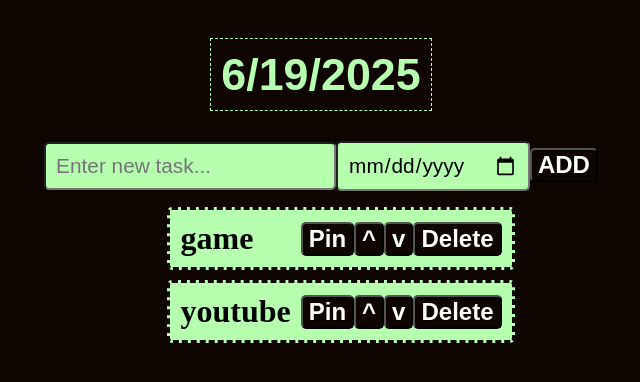
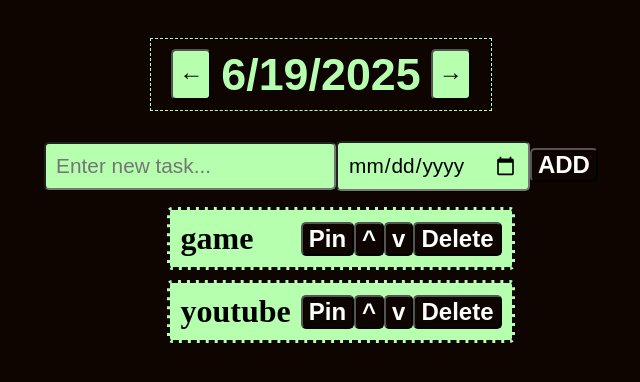
Before and after one commit to JustinMuci01/React-Calendar, a React (Vite) app: page / in a window 1280 px wide. Shown: the top 382 px of the page, without its empty margins (319-959 px from the left). Built offline with nearby package versions, Linux system fonts and the light colour scheme.

Commit message:
Added Date increment/decrement

```diff
--- a/src/App.jsx
+++ b/src/App.jsx
@@ -4,6 +4,7 @@ import Menu from './Menu'
 function App() {
 
   return (
+
     <>
     <Menu></Menu>
     </>
--- a/src/Menu.jsx
+++ b/src/Menu.jsx
@@ -1,6 +1,6 @@
 import React, {useState, useEffect} from "react";
 
-function Menu(){
+function Menu(props){
 
     const[tasks, setTasks] = useState([
         {
@@ -14,7 +14,24 @@ function Menu(){
         ]);
     const[newTask, setNewTask] = useState({name:"", isPinned:false});
     const[removedTasks, setRemovedTask] = useState([]);
-    const currentDate = new Date();
+    const curr = new Date();
+    const[currentDate, setCurrentDate] = useState(new Date());
+
+    function incDateChange(currentDate)
+    {
+        let day = new Date(currentDate);
+        day.setDate(currentDate.getDate() + 1);
+        setCurrentDate(day);
+    }
+    function decDateChange(currentDate)
+    {
+        if (currentDate >= curr)
+        {
+        let day = new Date(currentDate);
+        day.setDate(currentDate.getDate() - 1);
+        setCurrentDate(day);
+        }
+    }
 
     function handleInputChange(e){
         setNewTask(newTask => ({
@@ -69,7 +86,12 @@ function Menu(){
     return(
         <>
         <div className="ToDo-list">
-        <h1>{currentDate.toLocaleDateString()} </h1>
+        <h1><button className = "changeDate" onClick= {() =>decDateChange(currentDate)}>&larr;</button>
+        {currentDate.toLocaleDateString()}
+        <button className = "changeDate" onClick= {() => incDateChange(currentDate)}>&rarr;</button></h1>
+        {/* We use an arrow function here to say on click run the function, without it the function would
+        be ran upon rendering and the return value would be returned on click.
+        This is called a wrapper function */}
 
         <div>
         <input type="text" onChange = {handleInputChange} placeholder="Enter new task..."/>
--- a/src/index.css
+++ b/src/index.css
@@ -11,7 +11,7 @@ h1{
   display: flex;
   justify-content: center;
   font-weight: bold;
-  flex-direction: column;
+  flex-direction: row;
   text-align: center;
   font-size: 2.8rem;
   justify-content: center;
@@ -69,3 +69,15 @@ button{
 .pinned{
   background-color: rgb(235, 235, 79);
 }
+
+.changeDate{
+  background-color: rgb(181, 255, 175);
+  color: #0f0500;
+  display: flex;
+  justify-content: center;
+  text-align: center;
+  align-items: center;
+  padding-bottom: 6px;
+  margin-left: 10px;
+  margin-right: 10px;
+}
```
